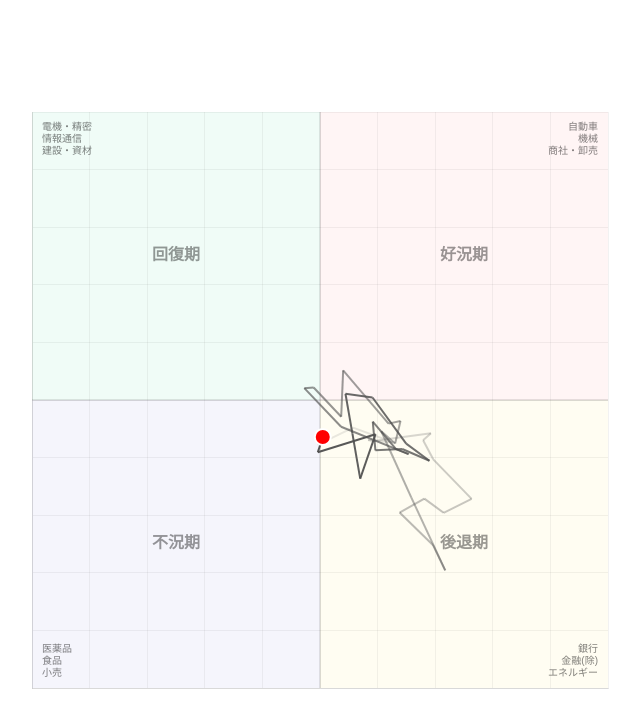
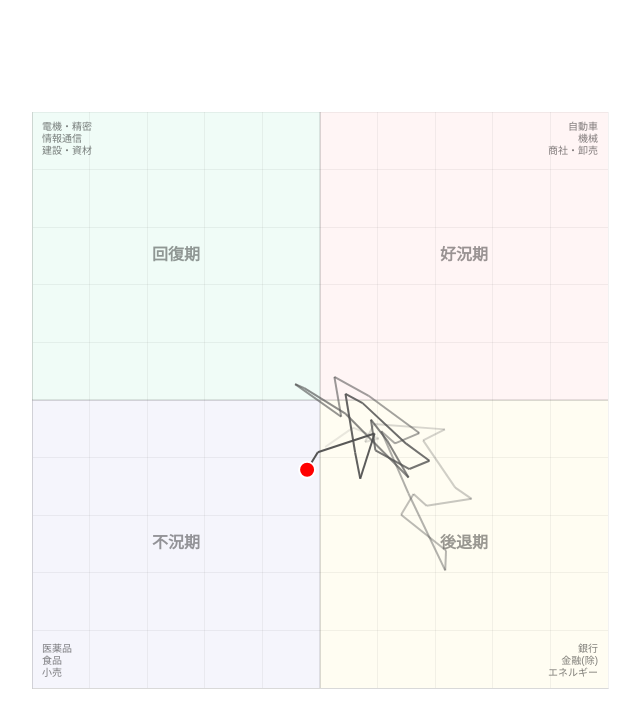
Before and after one commit to skr-works/sector-rotation-chart, a plain HTML site: page index.html in a window 1280 px wide. Shown: the whole page, without its empty margins (320-960 px from the left). Drawn offline with nearby package versions, Linux system fonts and the light colour scheme.

Commit message:
deploy: 41a22e08c417633c9a75aa92bf088786c3c4986d

```diff
--- a/index.html
+++ b/index.html
@@ -120,7 +120,7 @@
                     {
                         // 軌跡
                         label: '軌跡',
-                        data: [{"x": -0.21, "y": -3.9}, {"x": 2.87, "y": -2.4}, {"x": 6.38, "y": -3.69}, {"x": 4.17, "y": -3.48}, {"x": 4.65, "y": -3.55}, {"x": 9.63, "y": -2.89}, {"x": 8.95, "y": -3.5}, {"x": 9.83, "y": -5.15}, {"x": 13.16, "y": -8.58}, {"x": 10.73, "y": -9.79}, {"x": 9.06, "y": -8.56}, {"x": 6.91, "y": -9.77}, {"x": 9.8, "y": -12.58}, {"x": 10.87, "y": -14.79}, {"x": 7.92, "y": -8.45}, {"x": 5.32, "y": -2.71}, {"x": 6.52, "y": -3.77}, {"x": 6.99, "y": -1.83}, {"x": 5.95, "y": -2.05}, {"x": 2.01, "y": 2.57}, {"x": 1.84, "y": -1.45}, {"x": -0.55, "y": 1.08}, {"x": -1.36, "y": 1.03}, {"x": 1.83, "y": -2.32}, {"x": 7.69, "y": -4.7}, {"x": 6.6, "y": -4.26}, {"x": 4.58, "y": -1.87}, {"x": 4.81, "y": -4.37}, {"x": 7.14, "y": -4.25}, {"x": 9.5, "y": -5.27}, {"x": 7.48, "y": -3.79}, {"x": 4.56, "y": 0.22}, {"x": 2.21, "y": 0.54}, {"x": 2.81, "y": -2.9}, {"x": 3.49, "y": -6.83}, {"x": 4.82, "y": -2.97}, {"x": -0.19, "y": -4.53}, {"x": 0.24, "y": -3.21}],
+                        data: [{"x": 0.45, "y": -4.08}, {"x": 2.87, "y": -2.4}, {"x": 5.11, "y": -3.35}, {"x": 3.91, "y": -3.65}, {"x": 4.68, "y": -2.09}, {"x": 10.84, "y": -2.55}, {"x": 8.95, "y": -3.5}, {"x": 11.74, "y": -7.61}, {"x": 13.16, "y": -8.58}, {"x": 9.25, "y": -9.18}, {"x": 8.12, "y": -8.16}, {"x": 7.04, "y": -9.96}, {"x": 10.94, "y": -13.07}, {"x": 10.87, "y": -14.79}, {"x": 7.67, "y": -8.09}, {"x": 5.32, "y": -2.71}, {"x": 6.52, "y": -3.77}, {"x": 8.62, "y": -2.87}, {"x": 4.19, "y": 0.39}, {"x": 1.25, "y": 2.01}, {"x": 1.84, "y": -1.45}, {"x": -2.16, "y": 1.38}, {"x": -1.36, "y": 1.03}, {"x": 2.24, "y": -1.21}, {"x": 7.69, "y": -6.73}, {"x": 5.83, "y": -3.52}, {"x": 4.42, "y": -1.71}, {"x": 4.81, "y": -4.37}, {"x": 7.76, "y": -5.99}, {"x": 9.5, "y": -5.27}, {"x": 7.48, "y": -3.79}, {"x": 3.7, "y": -0.27}, {"x": 2.21, "y": 0.54}, {"x": 3.05, "y": -4.56}, {"x": 3.49, "y": -6.83}, {"x": 4.74, "y": -2.91}, {"x": -0.19, "y": -4.53}, {"x": -1.12, "y": -6.06}],
                         borderWidth: 2,
                         pointRadius: 0,
                         showLine: true,
@@ -137,7 +137,7 @@
                     {
                         // 現在地点
                         label: '現在',
-                        data: [{"x": 0.24, "y": -3.21}],
+                        data: [{"x": -1.12, "y": -6.06}],
                         backgroundColor: 'rgba(255, 0, 0, 1)',
                         borderColor: '#fff',
                         borderWidth: 2,
```
